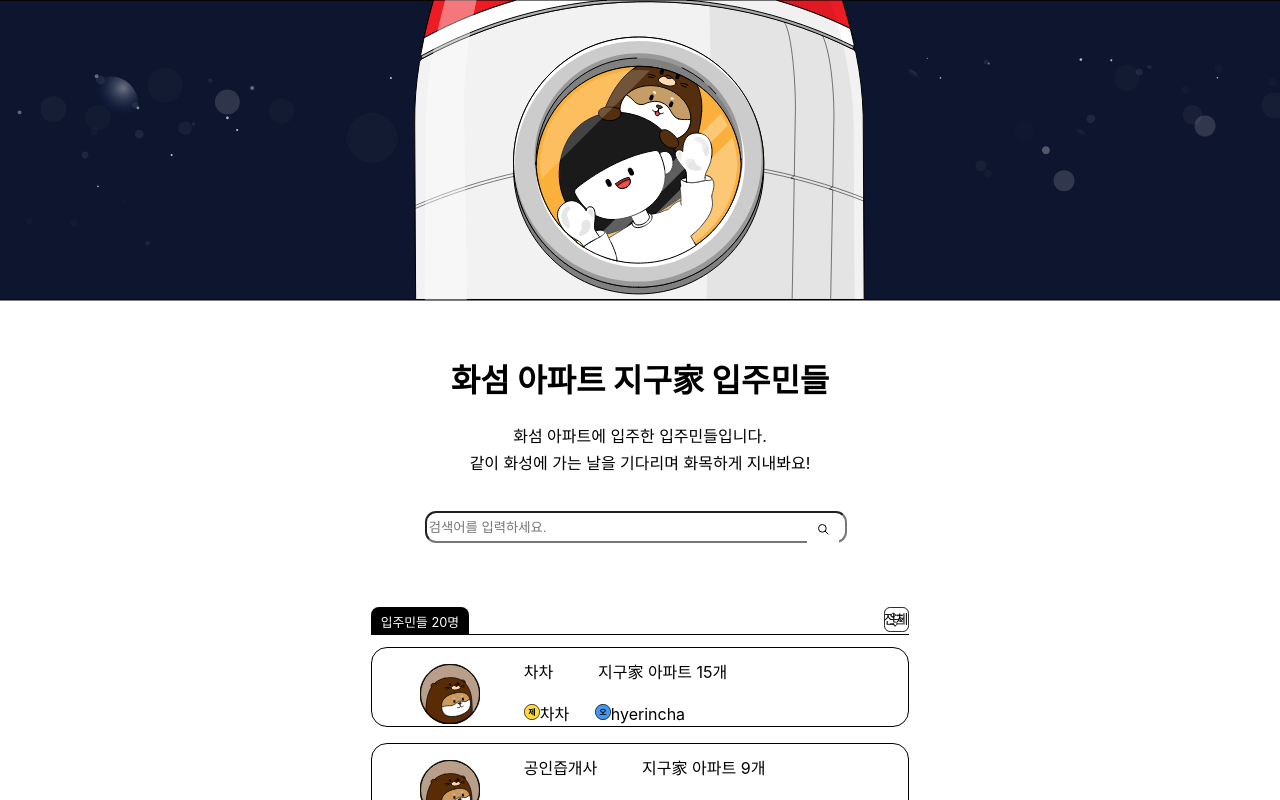
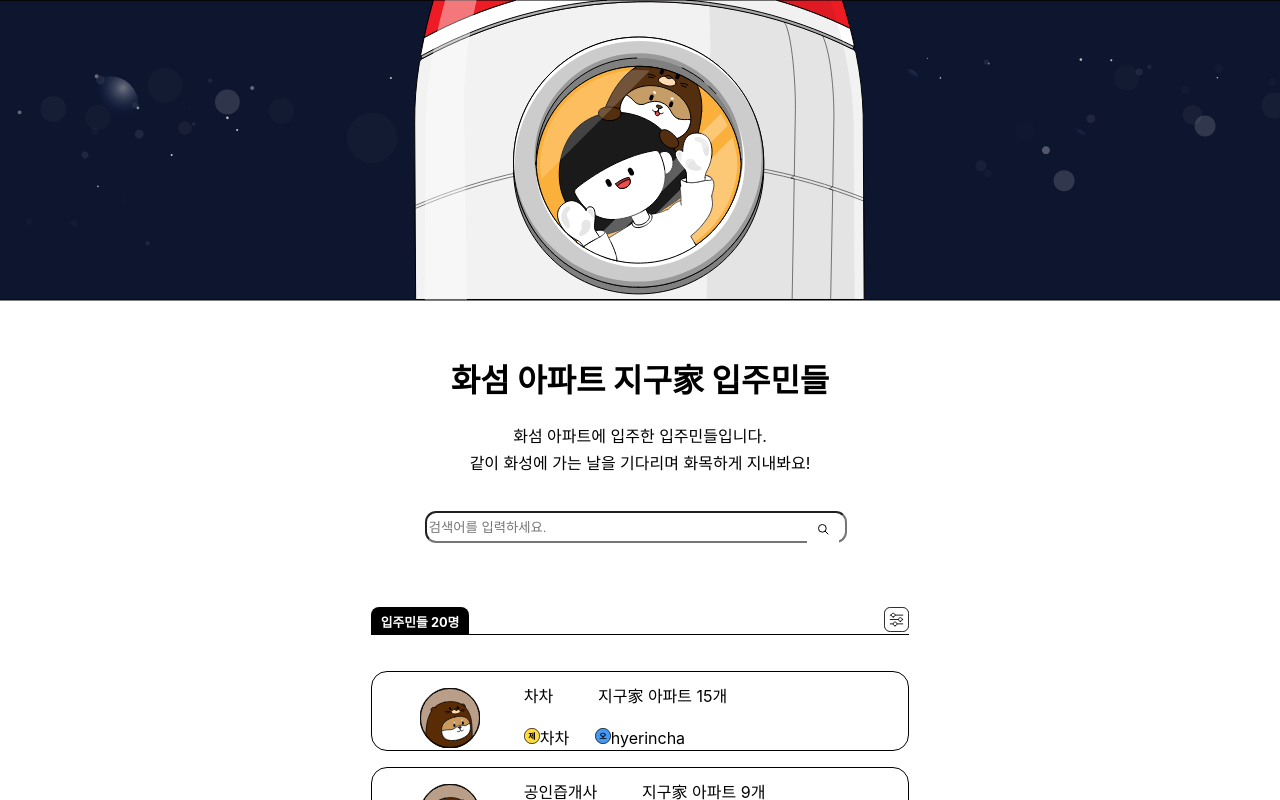
Before and after one commit to rnfltpgus/Solid-Planning-Hook, a React (Create React App) app: page / in a window 1280 px wide. Shown: the top 800 px of the page. Built offline with nearby package versions, Linux system fonts and the light colour scheme.

Commit message:
🏃🏻 Faet: ApartMentFilter UI 구현

```diff
--- /dev/null
+++ b/src/components/ApartMentFilter.jsx
@@ -0,0 +1,145 @@
+import React, { useState } from "react";
+import { useRecoilValue } from "recoil";
+
+import { userState } from "../recoil/atom";
+
+import styled from "styled-components";
+
+const ApartMentFilter = () => {
+  const user = useRecoilValue(userState);
+  const [filterSwitch, setFilterSwitch] = useState(false);
+
+  const handleToggleButton = () => {
+    setFilterSwitch(!filterSwitch);
+  };
+
+  const handleReplaceFilter = (value) => {
+    console.log("value의 값이 찍힌다", value);
+  };
+
+  return (
+    <FilterComponents>
+      <div className="filter-components">
+        <div className="filter-section-name">
+          {filterSwitch ? "화섬 아파트 NFT" : `입주민들 ${user.length}명`}
+        </div>
+        <button
+          className="filter-btn-toggle"
+          onClick={handleToggleButton}
+        ></button>
+      </div>
+      {filterSwitch && (
+        <ul className="filter-list">
+          <span className="own-apartment">보유 아파트</span>
+          <li>
+            <button
+              className="filter-btn"
+              onClick={() => handleReplaceFilter(0)}
+            >
+              전체
+            </button>
+          </li>
+          <li>
+            <button
+              className="filter-btn"
+              onClick={() => handleReplaceFilter(5)}
+            >
+              5개 이상
+            </button>
+          </li>
+          <li>
+            <button
+              className="filter-btn"
+              onClick={() => handleReplaceFilter(4)}
+            >
+              4개
+            </button>
+          </li>
+          <li>
+            <button
+              className="filter-btn"
+              onClick={() => handleReplaceFilter(3)}
+            >
+              3개
+            </button>
+          </li>
+          <li>
+            <button
+              className="filter-btn"
+              onClick={() => handleReplaceFilter(2)}
+            >
+              2개
+            </button>
+          </li>
+          <li>
+            <button
+              className="filter-btn"
+              onClick={() => handleReplaceFilter(1)}
+            >
+              1개
+            </button>
+          </li>
+        </ul>
+      )}
+    </FilterComponents>
+  );
+};
+
+export default ApartMentFilter;
+
+const FilterComponents = styled.section`
+  height: 8vh;
+  display: flex;
+  flex-direction: column;
+
+  .filter-components {
+    width: 100%;
+    height: 3.5vh;
+    display: flex;
+    justify-content: space-between;
+    border-bottom: 0.1rem solid black;
+  }
+
+  .filter-section-name {
+    height: 3.5vh;
+    color: #fff;
+    padding: 0.6rem 0.6rem 0 0.6rem;
+    background-color: #000;
+    border-radius: 0.5rem 0.5rem 0 0;
+    font-size: 0.8rem;
+    font-weight: bold;
+  }
+
+  .filter-btn-toggle {
+    display: inline-block;
+    width: 25px;
+    height: 25px;
+    background: url(./svg/filter-icon.svg) no-repeat center center / 100% 100%;
+    appearance: none;
+    border: none;
+  }
+
+  .filter-list {
+    margin-top: 0.5rem;
+    display: flex;
+
+    .own-apartment {
+      font-weight: bold;
+      margin: auto 0;
+    }
+  }
+
+  .filter-btn {
+    height: 3vh;
+    margin-left: 1vw;
+    border: none;
+    background-color: #fff;
+    cursor: pointer;
+
+    :hover {
+      border-radius: 0.6rem;
+      color: #fff;
+      background-color: #000;
+    }
+  }
+`;
--- a/src/components/Filter.jsx
+++ /dev/null
@@ -1,71 +0,0 @@
-import React from "react";
-import { useRecoilValue } from "recoil";
-
-import { userState } from "../recoil/atom";
-
-import styled from "styled-components";
-
-const Filter = ({ limit, setLimit }) => {
-  const user = useRecoilValue(userState);
-
-  return (
-    <FilterComponents>
-      <div className="filter-components">
-        <div className="residents-count">{`입주민들 ${user.length}명`}</div>
-        <select
-          type="Number"
-          value={limit}
-          onChange={({ target: { value } }) => setLimit(Number(value))}
-        >
-          <option value="전체">전체</option>
-          <option value="5">5개 이상</option>
-          <option value="4">4개</option>
-          <option value="3">3개</option>
-          <option value="2">2개</option>
-          <option value="1">1개</option>
-        </select>
-      </div>
-    </FilterComponents>
-  );
-};
-
-export default Filter;
-
-const FilterComponents = styled.section`
-  height: 5vh;
-  display: flex;
-
-  .filter-components {
-    width: 100%;
-    height: 3.5vh;
-    display: flex;
-    justify-content: space-between;
-    border-bottom: 0.1rem solid black;
-  }
-
-  .residents-count {
-    height: 3.5vh;
-    color: #fff;
-    padding: 0.6rem 0.6rem 0 0.6rem;
-    background-color: #000;
-    border-radius: 0.5rem 0.5rem 0 0;
-    font-size: 0.8rem;
-  }
-
-  .filter-btn {
-    height: 3vh;
-    margin: auto 0;
-    background-color: #fff;
-    border: none;
-    cursor: pointer;
-  }
-
-  select {
-    display: inline-block;
-    width: 25px;
-    height: 25px;
-    background: url(./svg/filter-icon.svg) no-repeat center center / 100% 100%;
-    appearance: none;
-    border: none;
-  }
-`;
--- a/src/components/UserList.jsx
+++ b/src/components/UserList.jsx
@@ -2,7 +2,7 @@ import React, { useState, useEffect } from "react";
 import { useRecoilValue, useSetRecoilState } from "recoil";
 
 import { userState, searchState, searchingState } from "../recoil/atom";
-import Filter from "./Filter";
+import ApartMentFilter from "./ApartMentFilter";
 import Pagination from "./Pagination";
 import UserInformation from "./UserInformation";
 
@@ -60,7 +60,7 @@ const UserList = () => {
 
   return (
     <UserListComponents>
-      <Filter limit={limit} setLimit={setLimit} />
+      <ApartMentFilter />
       <ul className="user-list">
         {message && <span className="no-searching-message">{message}</span>}
         {user &&
```
